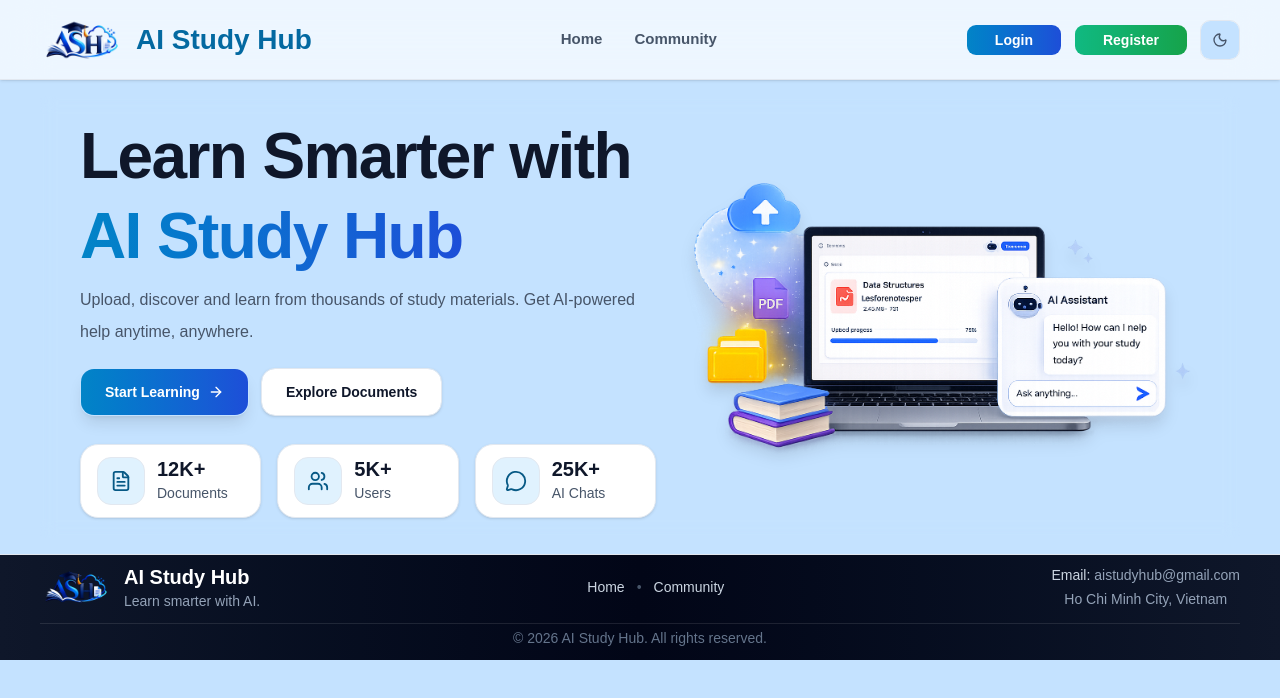
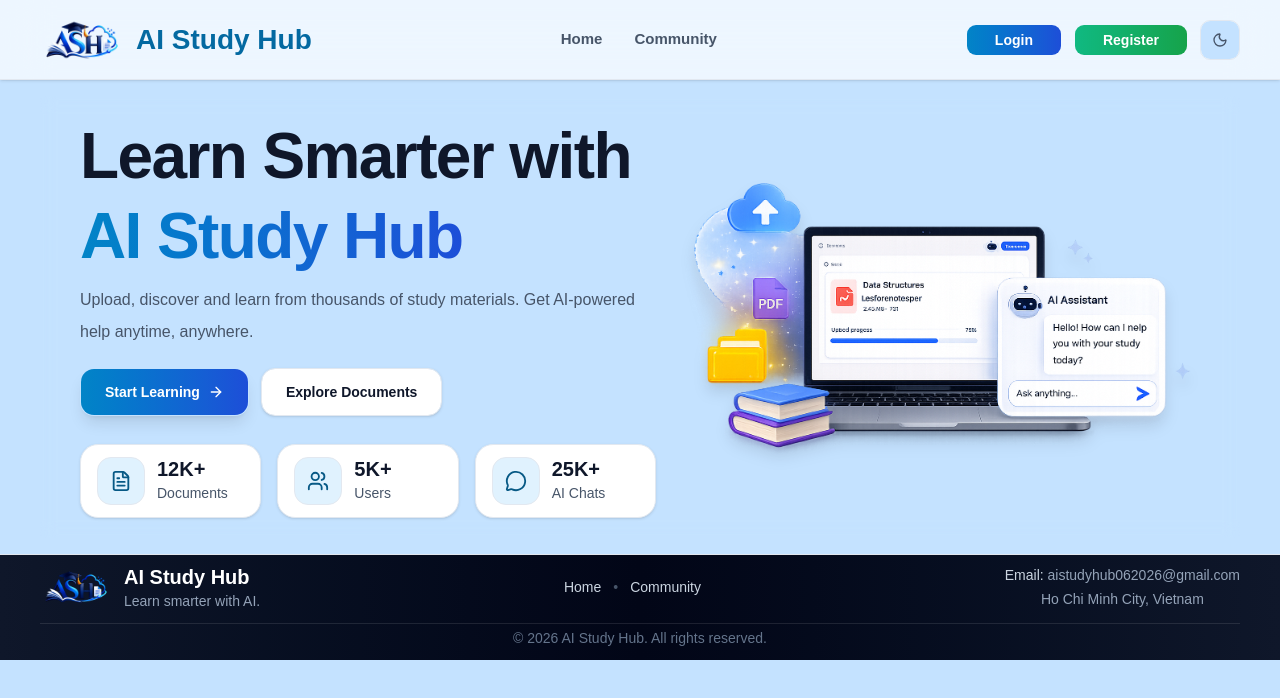
Before and after one commit to TuanAnhTran2k5/FE-Ai-Study-Hub-P2, a React (Vite) app: page / in a window 1280 px wide. Shown: the top 698 px of the page. Built offline with nearby package versions, Linux system fonts and the light colour scheme; no server answers.

Commit message:
fix: update support email in footer

```diff
--- a/src/components/Footer.tsx
+++ b/src/components/Footer.tsx
@@ -45,7 +45,7 @@ function Footer() {
           <div className="text-center text-sm text-footer-muted">
             <p>
               <span className="font-medium text-footer-link">Email:</span>{" "}
-              aistudyhub@gmail.com
+              aistudyhub062026@gmail.com
             </p>
 
             <p className="mt-1">Ho Chi Minh City, Vietnam</p>
```
